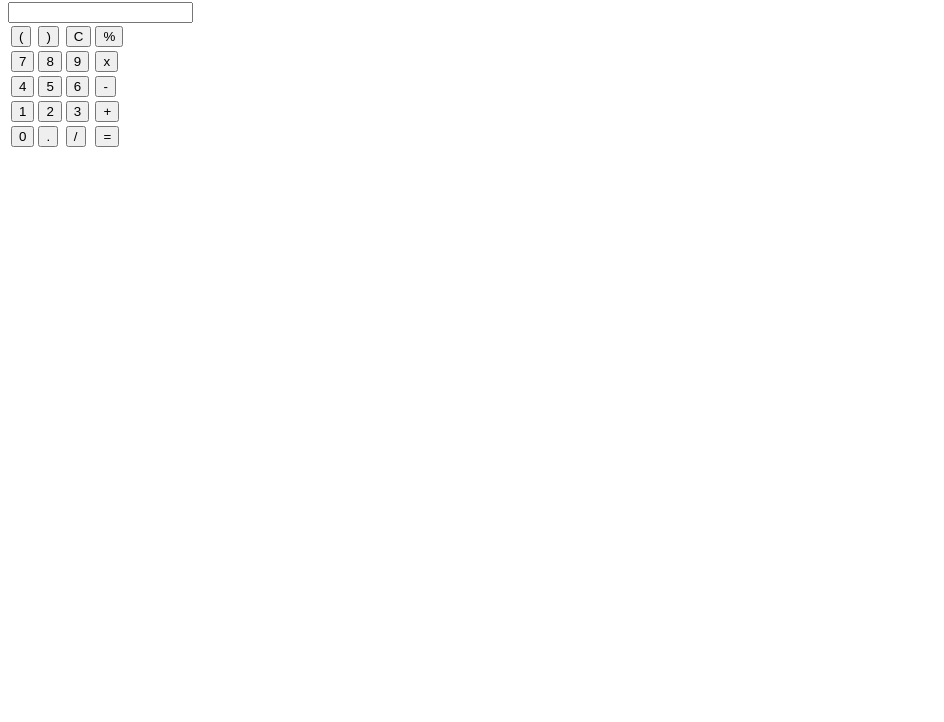
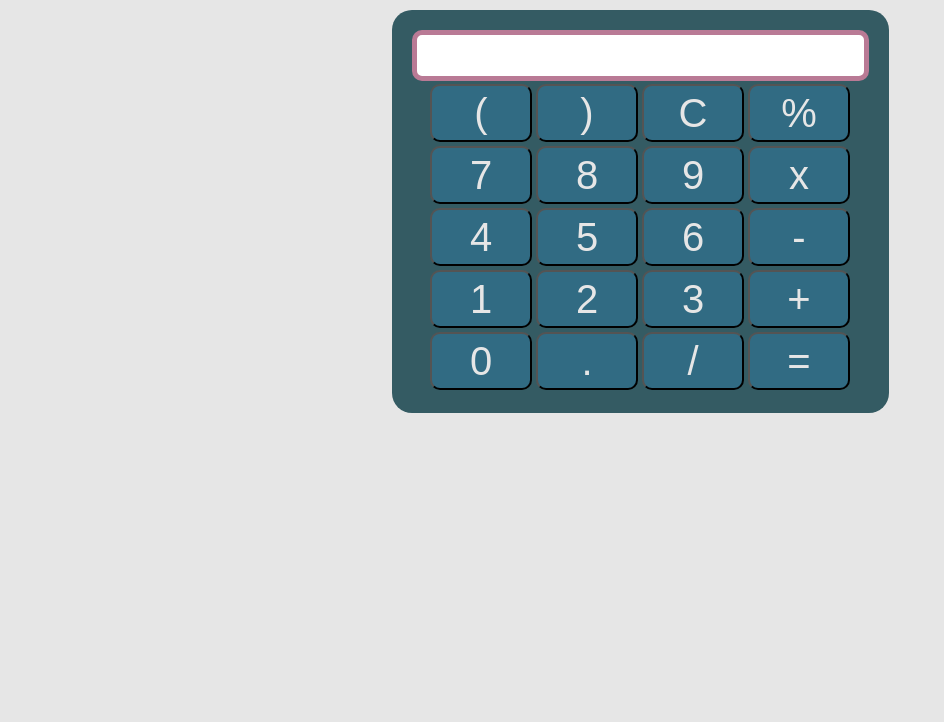
Before and after one commit to rit1311raj/calculator, a plain HTML site: page index.html in a window 1280 px wide. Shown: the part 78-800 px from the top of the page, without its empty margins (0-944 px from the left). Drawn offline with Linux system fonts and the light colour scheme.

Commit message:
completed HTML $ CSS

```diff
--- a/index.html
+++ b/index.html
@@ -10,7 +10,9 @@
 <body>
     <div class="container">
      <h1>Manipulator</h1>
-     <input  name="screen" id="screen">
+
+     <div class="calculator">
+        <input  name="screen" id="screen">
      <table>
          <tr>
              <td><button>(</button></td>
@@ -44,6 +46,7 @@
          </tr>
      </table>
     </div>
+    </div>
 </body>
 <script src="index.js"></script>
 </html>
--- a/style.css
+++ b/style.css
@@ -0,0 +1,30 @@
+.container{
+    text-align: center;
+    margin-top: 30px;
+
+}
+html{
+    background-color: #E6E6E6;
+}
+table{
+    margin: auto;
+}
+input{
+    font-size: 34px;
+    border: 5px solid #B97A95;
+    border-radius: 10px;
+}
+button{
+    font-size: 40px;
+    width: 102px;
+    height: 58px;
+    color: #E6E6E6;
+    background-color: #316B83;
+    border-radius: 10px;
+}
+.calculator{
+    background-color: #345B63;
+    padding: 20px;
+    display: inline-block;
+    border-radius: 20px;
+}
```
